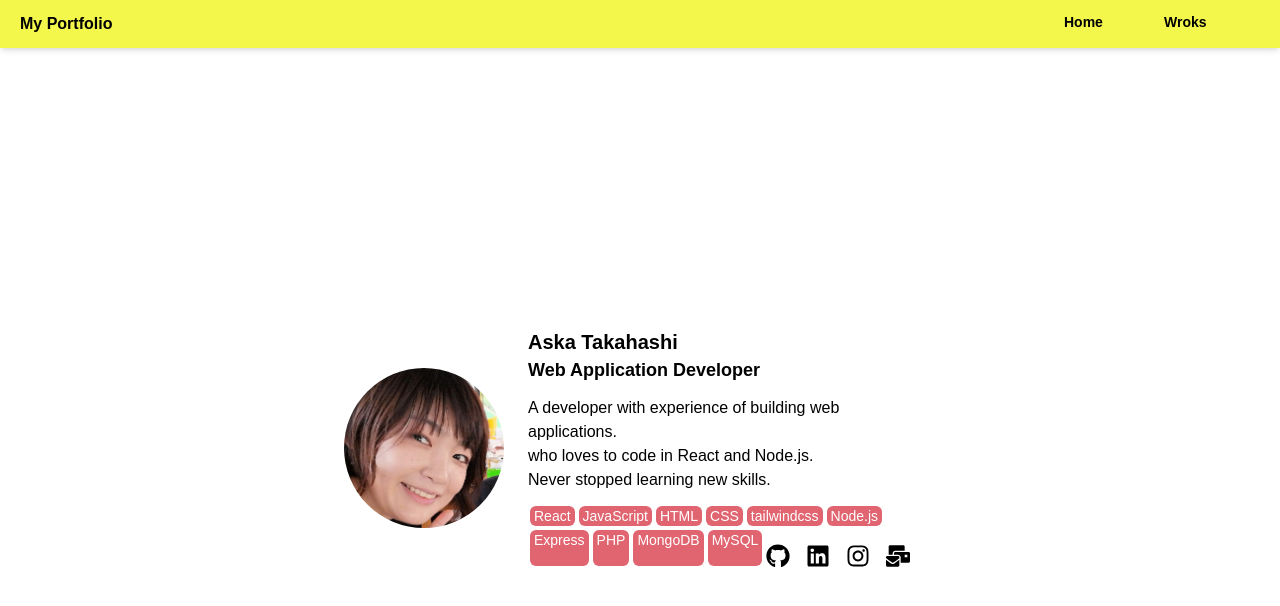
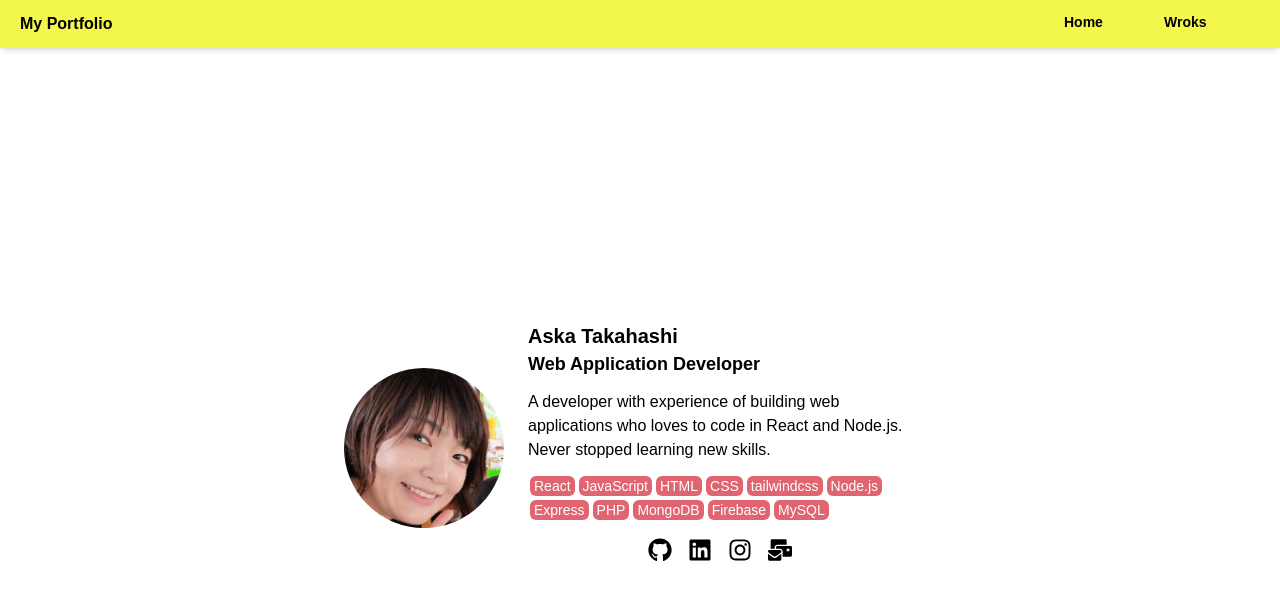
Before and after one commit to Aska62/myPortfolio, a React (Create React App) app: page / in a window 1280 px wide. Shown: the top 606 px of the page. Built offline with nearby package versions, Linux system fonts and the light colour scheme; no server answers.

Commit message:
home display fixed

```diff
--- a/src/components/SkillCard.jsx
+++ b/src/components/SkillCard.jsx
@@ -1,7 +1,7 @@
 
 const SkillCard = ({ skill }) => {
   return (
-    <p className="bg-softRed text-white px-1 m-0.5 text-sm rounded-md">{skill}</p>
+    <p className="bg-softRed text-white h-fit px-1 m-0.5 text-sm rounded-md">{skill}</p>
   )
 }
 
--- a/src/constants.js
+++ b/src/constants.js
@@ -8,5 +8,6 @@ export const skills = [
   'Express',
   'PHP',
   'MongoDB',
+  'Firebase',
   'MySQL'
 ]
--- a/src/pages/Home.jsx
+++ b/src/pages/Home.jsx
@@ -14,15 +14,15 @@ const Home = () => {
       <div className="w-64 md:w-80 lg:w-96 mt-6 lg:mt-0 flex flex-col lg:mx-6">
         <h1 className="font-bold text-xl">Aska Takahashi</h1>
         <h2 className="font-semibold text-lg">Web Application Developer</h2>
-        <p className='mt-3'>A developer with experience of building web applications.<br/>
-          who loves to code in React and Node.js.<br/>
+        <p className='mt-3'>A developer with experience of building web applications who loves to code in React and Node.js.<br/>
           Never stopped learning new skills.
         </p>
         <div className='w-full flex flex-wrap mt-3'>
           {skills.map((skill, index) => (
             <SkillCard skill={skill} key={index} />
           ) )}
-        <div className="column w-fit mt-4 mx-auto flex justify-center">
+        </div>
+        <div className="column w-fit mt-4 mb-3 mx-auto flex justify-center">
           <a href={`${process.env.REACT_APP_GITHUB_URL}`} target="_blank" rel="noopener noreferrer" className="w-min text-2xl hover:text-wineRed">
             <FaGithub />
           </a>
@@ -36,7 +36,6 @@ const Home = () => {
             <FaMailBulk />
           </div>
         </div>
-        </div>
       </div>
     </div>
   )
```
